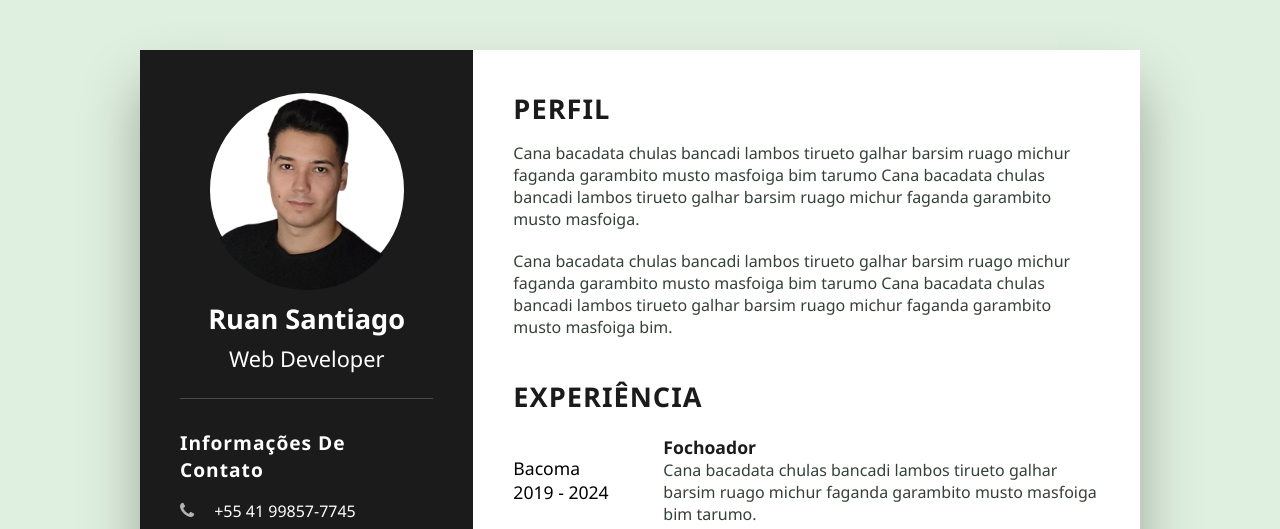
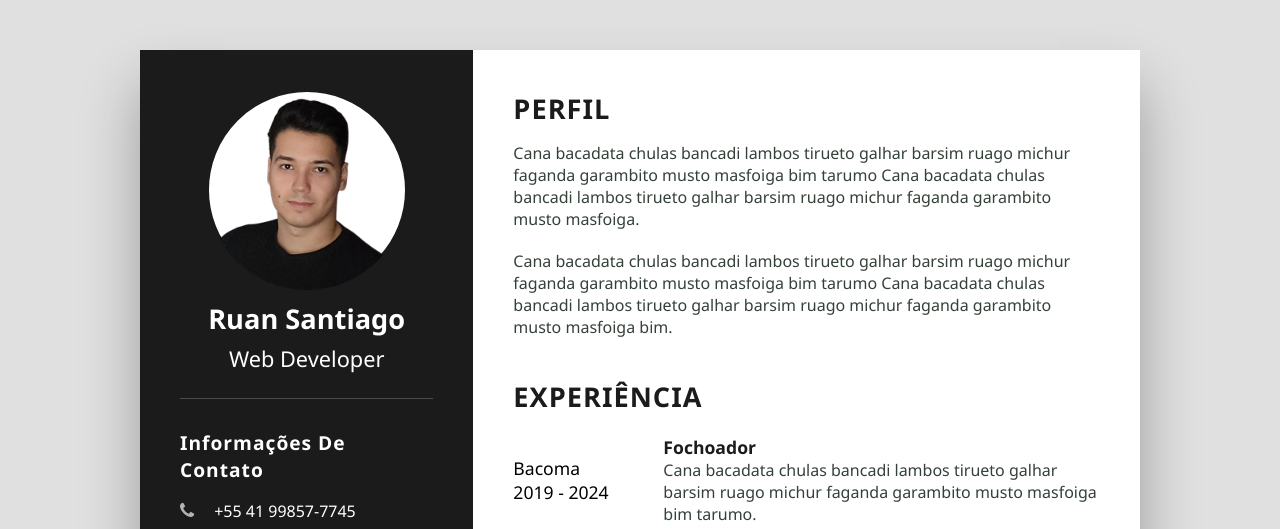
Before and after one commit to Nev-source/curriculo-b-w, a plain HTML site: page index.html in a window 1280 px wide. Shown: the top 529 px of the page. Drawn offline with Linux system fonts and the light colour scheme.

Commit message:
Update styles.css

```diff
--- a/styles.css
+++ b/styles.css
@@ -7,7 +7,7 @@
 }
 
 body {
-    background-color: rgb(224,240,224);
+    background-color: rgb(224,224,224);
     display: flex;
     justify-content: center;
     align-items: center;
@@ -49,7 +49,7 @@ body {
     overflow: hidden;
     background: #fff;
     outline: 4px solid #1b1b1b;
-    outline-offset: -3px;
+    outline-offset: -2px;
 }
 
 .foto img {
```
